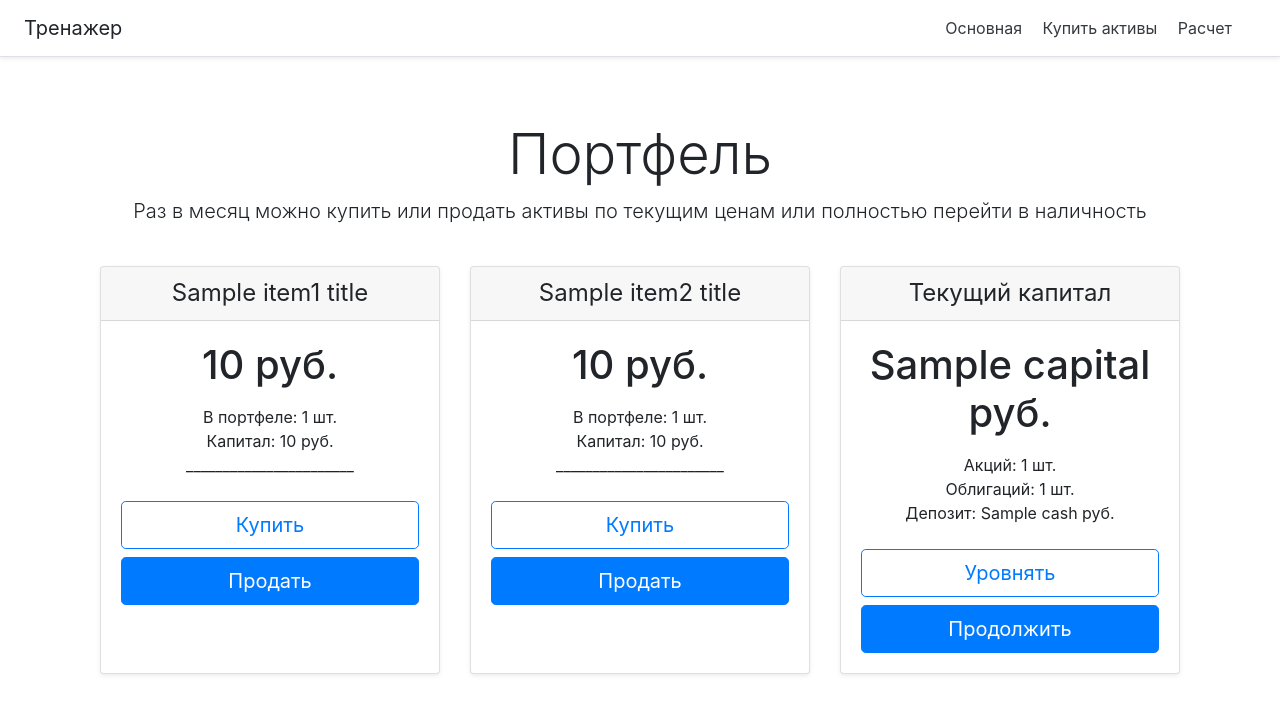
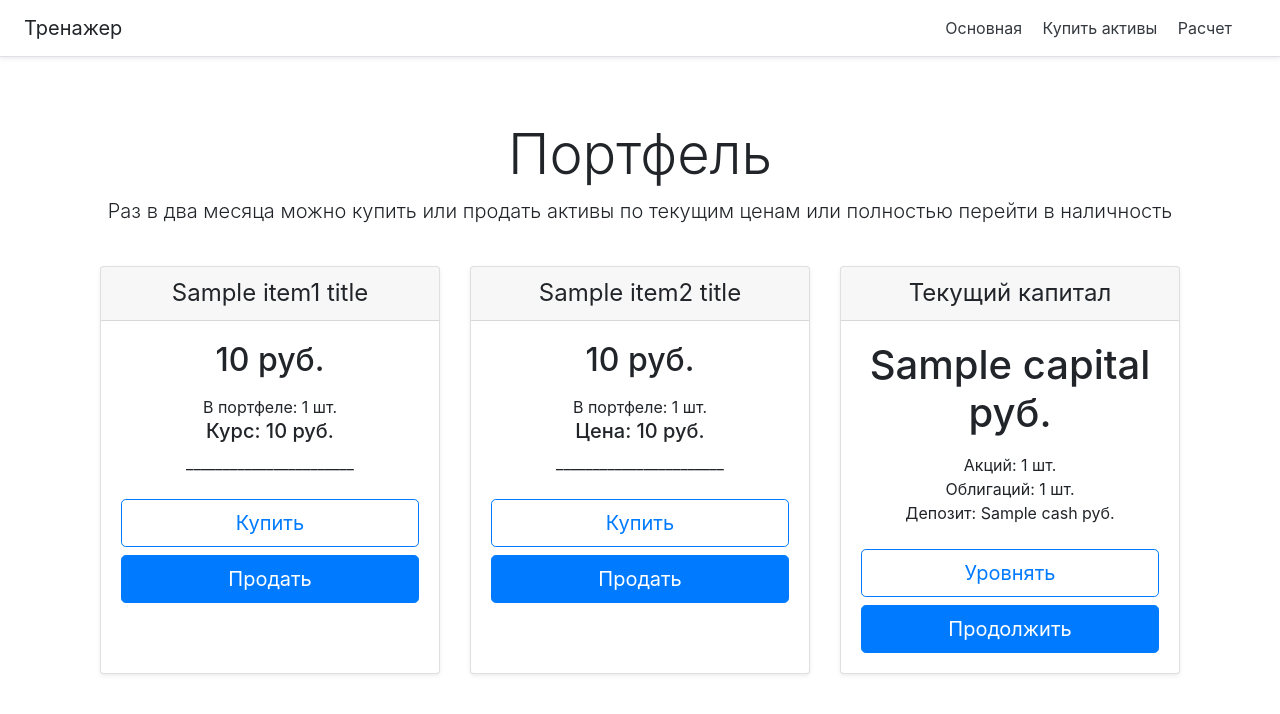
Before and after one commit to HDiman/nn-project_5, a Django app: template stock_trainer/main/templates/main/index.html in a window 1280 px wide. Shown: the top 714 px of the page. Run offline with Django 4.2, Linux system fonts and the light colour scheme; the template is opened without the code that fills it: most values are stand-ins (such as "Sample title", 1, 10 or a date in 2020); parts of the project's set-up code (start-up, migrations or seed data) failed here and were passed over.

Commit message:
NN Project_4 ver. 2.07 (Вношу изменения в фронт-енд)

```diff
--- a/stock_trainer/main/templates/main/index.html
+++ b/stock_trainer/main/templates/main/index.html
@@ -9,7 +9,7 @@
 
 <div class="pricing-header px-3 py-3 pt-md-5 pb-md-4 mx-auto text-center">
     <h1 class="display-4">Портфель</h1>
-    <p class="lead">Раз в месяц можно купить или продать активы по текущим ценам или полностью перейти в наличность</p>
+    <p class="lead">Раз в два месяца можно купить или продать активы по текущим ценам или полностью перейти в наличность</p>
 </div>
 
 <div class="container">
@@ -19,10 +19,10 @@
                 <h4 class="my-0 font-weight-normal">{{item1_title}}</h4>
             </div>
             <div class="card-body">
-                <h1 class="card-title pricing-card-title">{{ item1_price }} руб.</h1>
+                <h2 class="card-title pricing-card-title">{{ item1_sum }} руб.</h2>
                 <ul class="list-unstyled mt-3 mb-4">
                     <li>В портфеле: {{item1_num}} шт.</li>
-                    <li>Капитал: {{item1_sum}} руб.</li>
+                    <h5><li>Курс: {{item1_price}} руб.</li></h5>
                     <li>_______________________</li>
                 </ul>
                 <button type="button" class="btn btn-lg btn-block btn-outline-primary">Купить</button>
@@ -34,10 +34,10 @@
                 <h4 class="my-0 font-weight-normal">{{item2_title}}</h4>
             </div>
             <div class="card-body">
-                <h1 class="card-title pricing-card-title">{{ item2_price }} руб.</h1>
+                <h2 class="card-title pricing-card-title">{{ item2_sum }} руб.</h2>
                 <ul class="list-unstyled mt-3 mb-4">
                     <li>В портфеле: {{item2_num}} шт.</li>
-                    <li>Капитал: {{item2_sum}} руб.</li>
+                    <h5><li>Цена: {{item2_price}} руб.</li></h5>
                     <li>_______________________</li>
                 </ul>
                 <button type="button" class="btn btn-lg btn-block btn-outline-primary">Купить</button>
```
Also changed, not shown: stock_trainer/main/views.py (+16 -17 lines).
